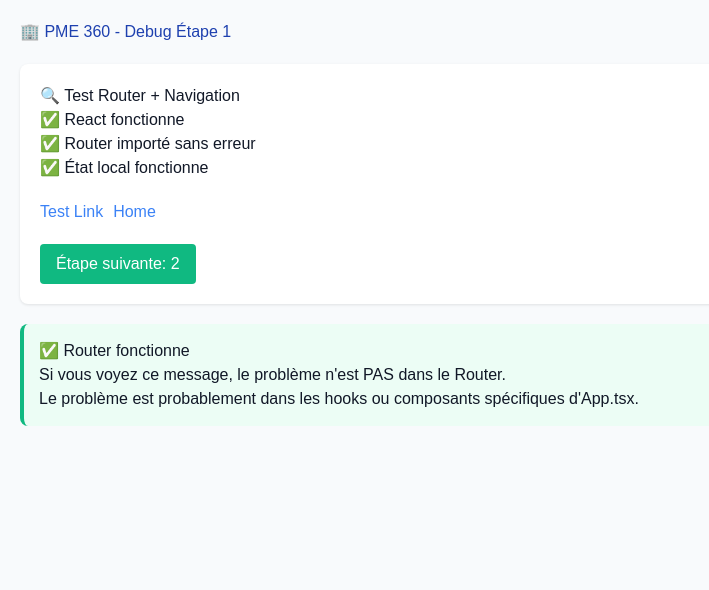
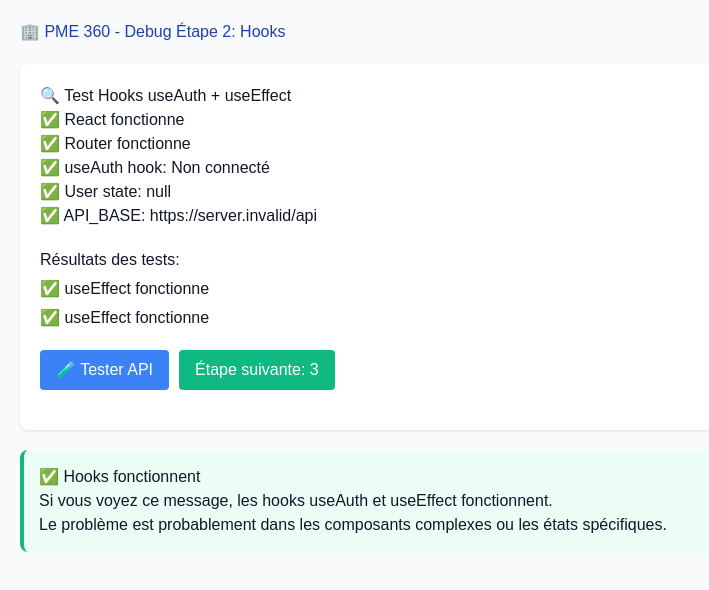
Before and after one commit to jbedje/pme-360, a React (Vite) app in the folder pme-360-frontend/: page / in a window 1280 px wide. Shown: the top 590 px of the page, without its empty margins (0-709 px from the left). Built offline with nearby package versions, Linux system fonts and the light colour scheme; no server answers.

Commit message:
Test useAuth hook and useEffect in AppDebug

```diff
--- a/pme-360-frontend/src/AppDebug.tsx
+++ b/pme-360-frontend/src/AppDebug.tsx
@@ -1,11 +1,79 @@
-import React, { useState } from 'react';
+import React, { useState, useEffect } from 'react';
 import { BrowserRouter as Router, Routes, Route, Link } from 'react-router-dom';
 
-// Test étape 1: Router + imports de base
+// Test étape 2: Hooks useAuth et API calls
+const API_BASE = import.meta.env.VITE_API_URL ? `${import.meta.env.VITE_API_URL}/api` : 'http://localhost:3000/api';
+
+// Simple auth hook (copié d'App.tsx)
+function useAuth() {
+  const [user, setUser] = useState(() => {
+    try {
+      const stored = localStorage.getItem('user');
+      return stored ? JSON.parse(stored) : null;
+    } catch (error) {
+      console.error('Error parsing stored user:', error);
+      return null;
+    }
+  });
+
+  const login = async (email: string, password: string) => {
+    try {
+      const response = await fetch(`${API_BASE}/auth/login`, {
+        method: 'POST',
+        headers: { 'Content-Type': 'application/json' },
+        body: JSON.stringify({ email, password })
+      });
+
+      const data = await response.json();
+
+      if (data.success) {
+        localStorage.setItem('user', JSON.stringify(data.data.user));
+        localStorage.setItem('auth_token', data.data.token);
+        setUser(data.data.user);
+        return { success: true, user: data.data.user };
+      } else {
+        return { success: false, error: data.message };
+      }
+    } catch (error) {
+      console.error('Login error:', error);
+      return { success: false, error: 'Erreur de connexion au serveur' };
+    }
+  };
+
+  const logout = () => {
+    localStorage.removeItem('user');
+    localStorage.removeItem('auth_token');
+    setUser(null);
+  };
+
+  return { user, login, logout, isAuthenticated: !!user };
+}
+
 function AppDebug() {
-  console.log('AppDebug is rendering with Router');
+  console.log('AppDebug rendering with hooks');
 
-  const [step, setStep] = useState(1);
+  const [step, setStep] = useState(2);
+  const [testResults, setTestResults] = useState<any[]>([]);
+
+  // Test du hook useAuth
+  const { user, login, logout, isAuthenticated } = useAuth();
+
+  // Test d'useEffect
+  useEffect(() => {
+    console.log('useEffect running');
+    setTestResults(prev => [...prev, '✅ useEffect fonctionne']);
+  }, []);
+
+  // Test API call
+  const testAPI = async () => {
+    try {
+      const response = await fetch(`${API_BASE}/test`);
+      const data = await response.json();
+      setTestResults(prev => [...prev, `✅ API test: ${data.message}`]);
+    } catch (error) {
+      setTestResults(prev => [...prev, `❌ API error: ${error}`]);
+    }
+  };
 
   try {
     return (
@@ -17,7 +85,7 @@ function AppDebug() {
           minHeight: '100vh'
         }}>
           <h1 style={{ color: '#1e40af', marginBottom: '20px' }}>
-            🏢 PME 360 - Debug Étape {step}
+            🏢 PME 360 - Debug Étape {step}: Hooks
           </h1>
 
           <div style={{
@@ -27,19 +95,35 @@ function AppDebug() {
             boxShadow: '0 1px 3px rgba(0, 0, 0, 0.1)',
             marginBottom: '20px'
           }}>
-            <h2>🔍 Test Router + Navigation</h2>
+            <h2>🔍 Test Hooks useAuth + useEffect</h2>
             <p>✅ React fonctionne</p>
-            <p>✅ Router importé sans erreur</p>
-            <p>✅ État local fonctionne</p>
+            <p>✅ Router fonctionne</p>
+            <p>✅ useAuth hook: {isAuthenticated ? 'Connecté' : 'Non connecté'}</p>
+            <p>✅ User state: {user ? `${user.email || 'email non défini'}` : 'null'}</p>
+            <p>✅ API_BASE: {API_BASE}</p>
 
             <div style={{ margin: '20px 0' }}>
-              <Link to="/test" style={{ marginRight: '10px', color: '#3b82f6' }}>
-                Test Link
-              </Link>
-              <Link to="/" style={{ color: '#3b82f6' }}>
-                Home
-              </Link>
+              <h3>Résultats des tests:</h3>
+              {testResults.map((result, index) => (
+                <div key={index} style={{ margin: '5px 0' }}>{result}</div>
+              ))}
             </div>
+
+            <div style={{ margin: '20px 0' }}>
+              <button
+                onClick={testAPI}
+                style={{
+                  padding: '8px 16px',
+                  backgroundColor: '#3b82f6',
+                  color: 'white',
+                  border: 'none',
+                  borderRadius: '4px',
+                  cursor: 'pointer',
+                  marginRight: '10px'
+                }}
+              >
+                🧪 Tester API
+              </button>
 
               <button
                 onClick={() => setStep(step + 1)}
@@ -55,6 +139,7 @@ function AppDebug() {
                 Étape suivante: {step + 1}
               </button>
             </div>
+          </div>
 
           <Routes>
             <Route path="/" element={
@@ -64,20 +149,9 @@ function AppDebug() {
                 borderRadius: '8px',
                 borderLeft: '4px solid #10b981'
               }}>
-                <h3>✅ Router fonctionne</h3>
-                <p>Si vous voyez ce message, le problème n'est PAS dans le Router.</p>
-                <p>Le problème est probablement dans les hooks ou composants spécifiques d'App.tsx.</p>
-              </div>
-            } />
-            <Route path="/test" element={
-              <div style={{
-                backgroundColor: '#eff6ff',
-                padding: '15px',
-                borderRadius: '8px',
-                borderLeft: '4px solid #3b82f6'
-              }}>
-                <h3>🎯 Page de test</h3>
-                <p>Navigation fonctionnelle !</p>
+                <h3>✅ Hooks fonctionnent</h3>
+                <p>Si vous voyez ce message, les hooks useAuth et useEffect fonctionnent.</p>
+                <p>Le problème est probablement dans les composants complexes ou les états spécifiques.</p>
               </div>
             } />
           </Routes>
@@ -85,10 +159,10 @@ function AppDebug() {
       </Router>
     );
   } catch (error) {
-    console.error('AppDebug Router error:', error);
+    console.error('AppDebug Hooks error:', error);
     return (
       <div style={{ padding: '20px', color: 'red' }}>
-        <h1>❌ Erreur Router</h1>
+        <h1>❌ Erreur Hooks</h1>
         <pre>{error?.toString()}</pre>
       </div>
     );
```
Lines whose indentation alone changed are shown as unchanged.
